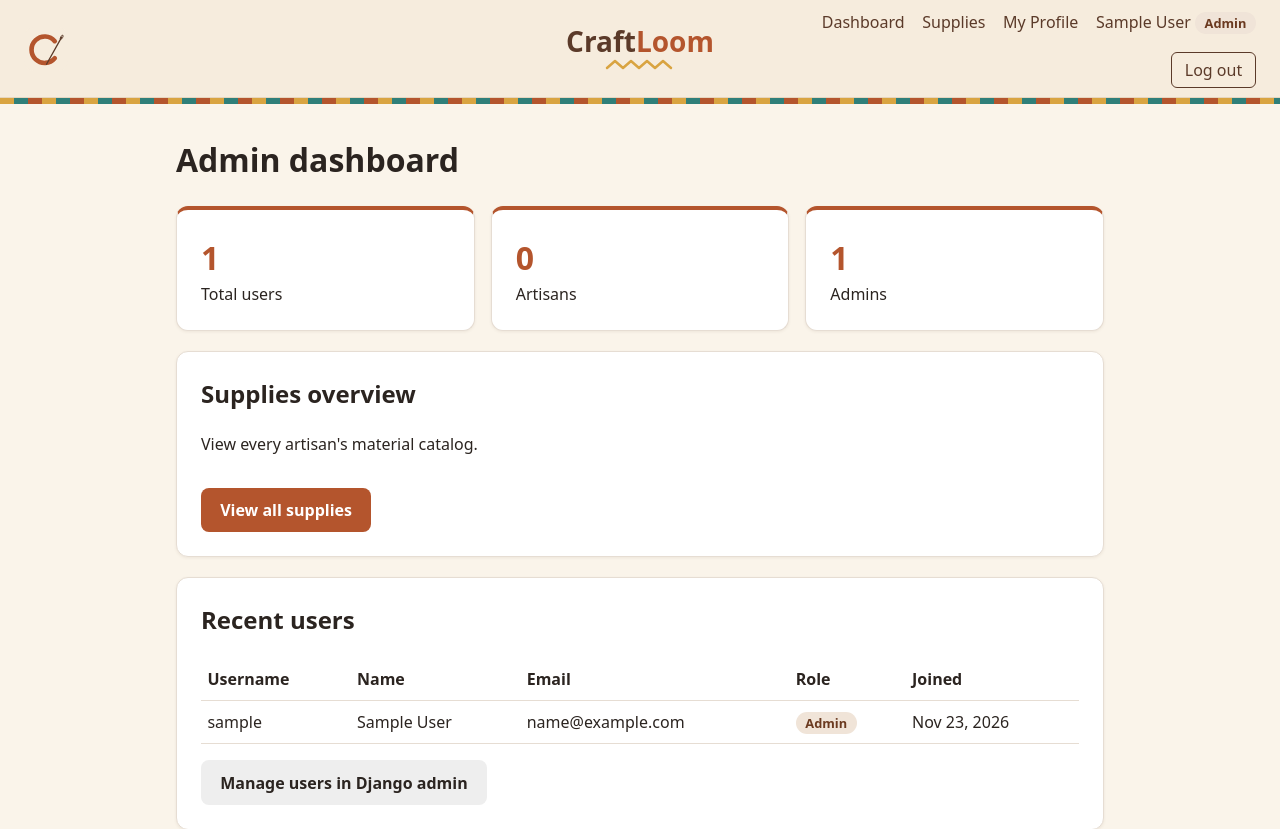
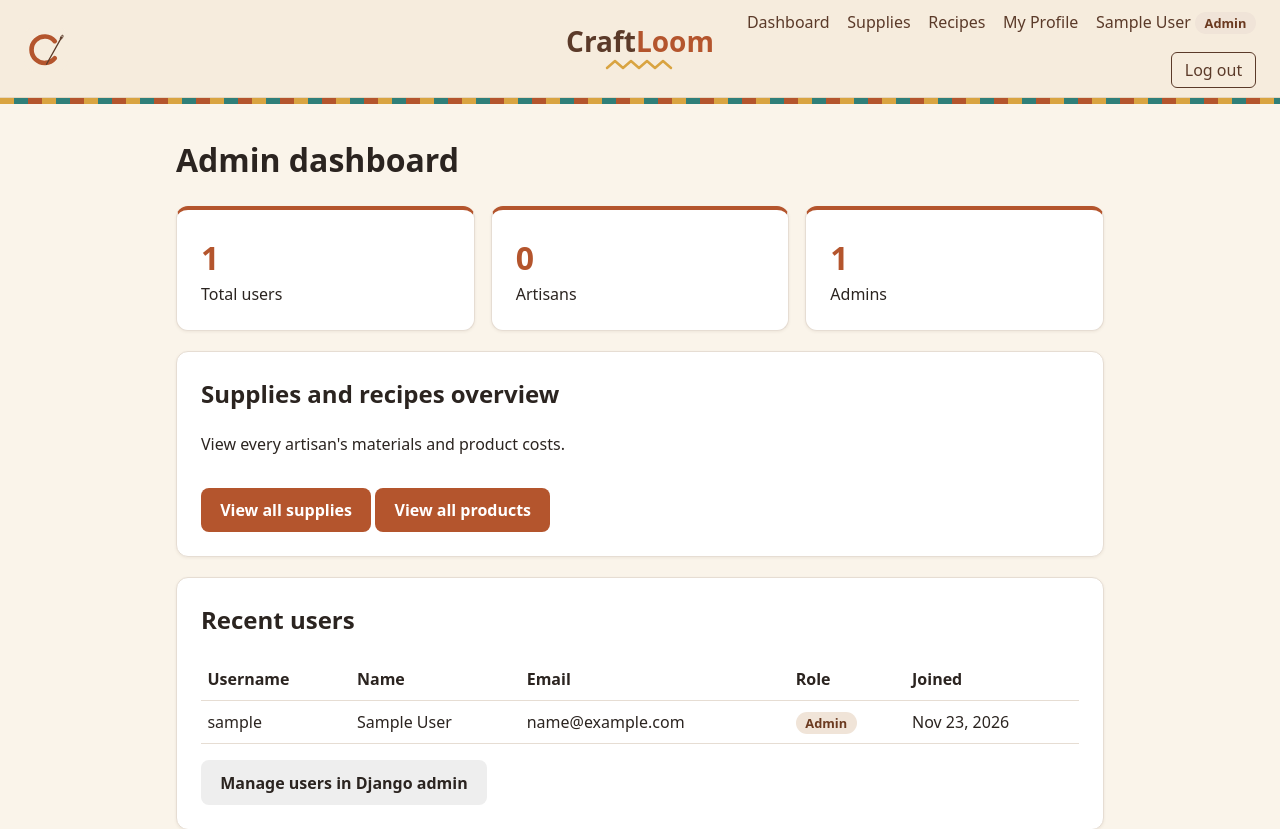
Before and after one commit to kirby-teves/CraftLoom-Lepon-JustineKirby-G6, a Django app: page /dashboard/admin/ in a window 1280 px wide. Shown: the top 829 px of the page. Run offline with Django 5.2, Linux system fonts and the light colour scheme; the visitor is signed in with stand-in values (Sample User, id 1); data comes from the database, SQL or seed files in the repository.

Commit message:
Add recipe pages, cost breakdown and dashboard links

```diff
--- a/accounts/templates/accounts/dashboard_admin.html
+++ b/accounts/templates/accounts/dashboard_admin.html
@@ -8,9 +8,10 @@
   <div class="card"><div class="stat">{{ admin_count }}</div>Admins</div>
 </div>
 <div class="card">
-  <h2>Supplies overview</h2>
-  <p>View every artisan's material catalog.</p>
+  <h2>Supplies and recipes overview</h2>
+  <p>View every artisan's materials and product costs.</p>
   <a class="btn" href="{% url 'supplies:list' %}">View all supplies</a>
+  <a class="btn" href="{% url 'recipes:list' %}">View all products</a>
 </div>
 <div class="card">
   <h2>Recent users</h2>
--- a/accounts/views.py
+++ b/accounts/views.py
@@ -57,7 +57,7 @@ def dashboard(request):
 def artisan_dashboard(request):
     modules = [
         ("Supply Manager", "Track raw materials, categories and units.", "supplies:list"),
-        ("Recipe & Pricing Creator", "Build product recipes and see exact unit costs.", None),
+        ("Recipe & Pricing Creator", "Build product recipes and see exact unit costs.", "recipes:list"),
         ("Production Logger", "Log batches and auto-deduct stock.", None),
     ]
     return render(request, "accounts/dashboard_artisan.html", {"modules": modules})
--- a/static/css/style.css
+++ b/static/css/style.css
@@ -72,3 +72,6 @@ select,input[type=number]{width:100%;padding:.6rem .7rem;border:1px solid var(--
 .inline-form{display:inline;margin:0}
 .linkbtn-danger{background:none;border:0;color:var(--err);cursor:pointer;font:inherit;padding:0}
 .page-head .btn + .btn{margin-left:.5rem}
+.cost-table td:last-child{text-align:right;font-weight:600}
+.cost-table .total td{border-top:2px solid var(--line);font-size:1.05rem;color:var(--brand-dark)}
+textarea{width:100%;padding:.6rem .7rem;border:1px solid var(--line);border-radius:8px;font:inherit}
--- a/templates/base.html
+++ b/templates/base.html
@@ -22,6 +22,7 @@
     {% if user.is_authenticated %}
       <a href="{% url 'dashboard' %}">Dashboard</a>
       <a href="{% url 'supplies:list' %}">Supplies</a>
+      <a href="{% url 'recipes:list' %}">Recipes</a>
       <a href="{% url 'profile' %}">My Profile</a>
       <span>{{ user.display_name }} <span class="badge">{{ user.get_role_display }}</span></span>
       <form method="post" action="{% url 'logout' %}">{% csrf_token %}<button class="linkbtn" type="submit">Log out</button></form>
```
